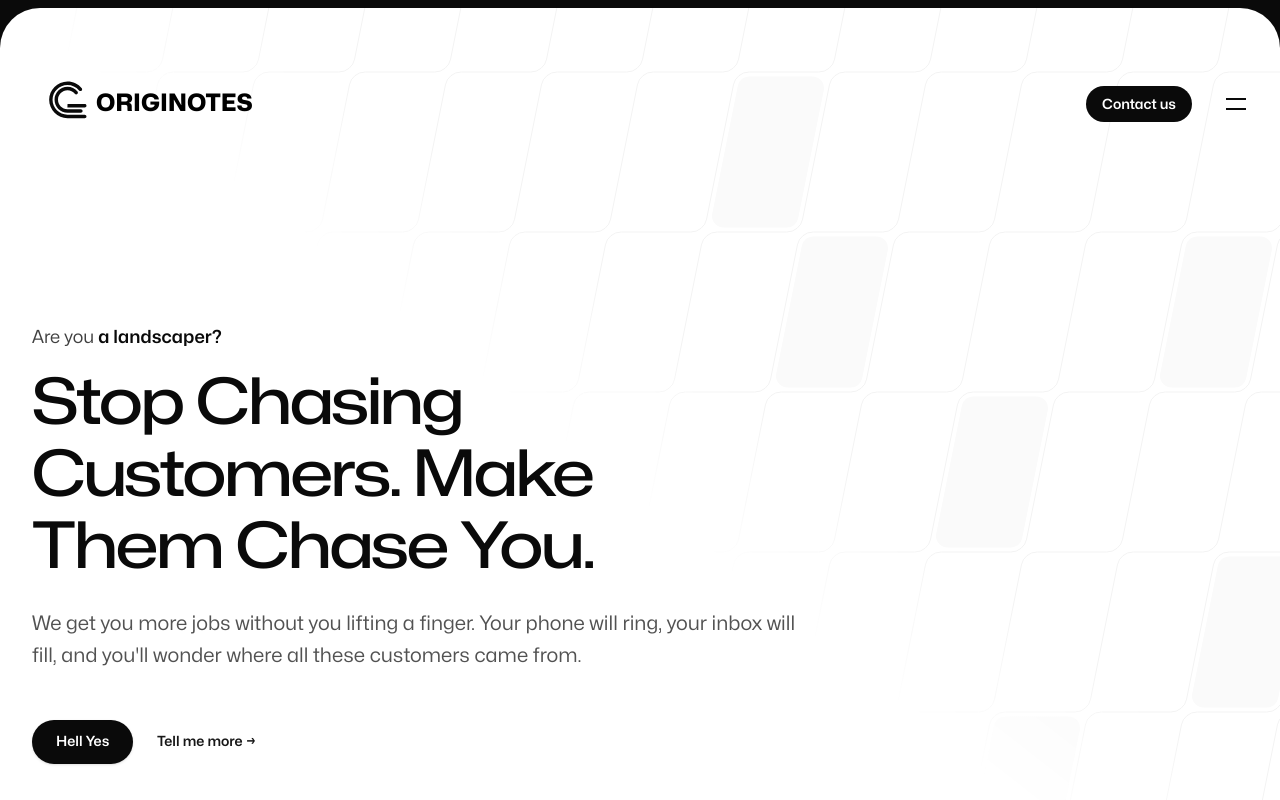
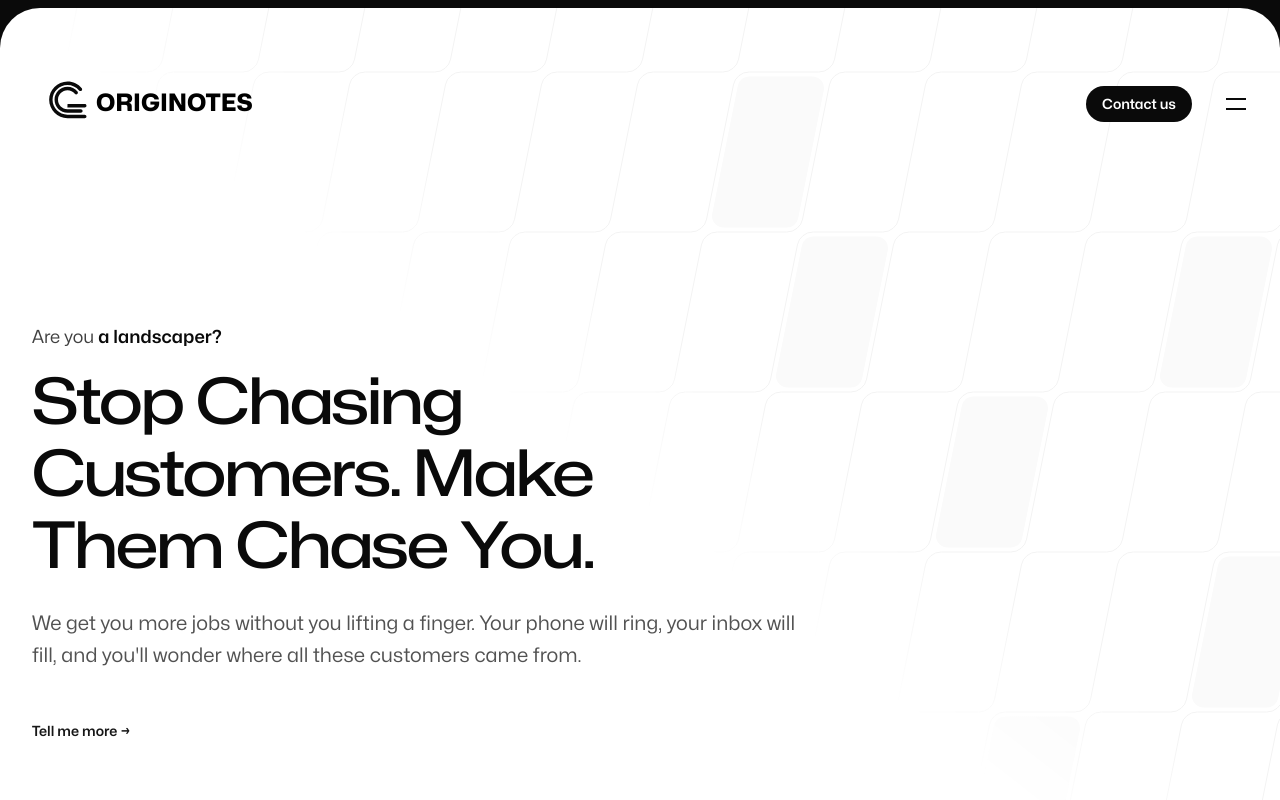
Before and after one commit to waldothedeveloper/originotes, a Next.js app: page / in a window 1280 px wide. Shown: the top 800 px of the page. Built offline with nearby package versions, Linux system fonts and the light colour scheme.

Commit message:
some minor adjustments

```diff
--- a/src/app/page.tsx
+++ b/src/app/page.tsx
@@ -176,7 +176,7 @@ function Services() {
 
 export const metadata: Metadata = {
   description:
-    'We are a development studio working at the intersection of design and technology.',
+    'We help small businesses grow a stronger online presence with strategic marketing programs, AI automation, and proven lead generation strategies.',
 }
 
 export default async function Home() {
@@ -198,13 +198,7 @@ export default async function Home() {
           </p>
           <div className="mt-12 flex items-center gap-x-6">
             <Link
-              href="#contact"
-              className="rounded-full bg-neutral-950 px-6 py-2.5 text-sm font-semibold text-white shadow-sm transition-colors hover:bg-neutral-800"
-            >
-              Hell Yes
-            </Link>
-            <Link
-              href="#services"
+              href="/services"
               className="text-sm leading-6 font-semibold text-neutral-900 transition-colors hover:text-neutral-700"
             >
               Tell me more <span aria-hidden="true">→</span>
--- /dev/null
+++ b/src/app/services/page.tsx
@@ -0,0 +1,5 @@
+import { RootLayout } from '@/components/RootLayout'
+
+export default async function Services() {
+  return <RootLayout>Services</RootLayout>
+}
```
Also changed, not shown: .claude/settings.local.json, 1 other file (tests, documents, lock files or other folders).
